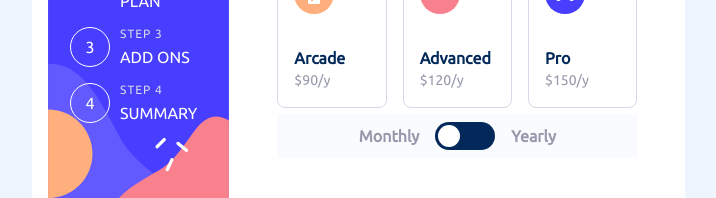
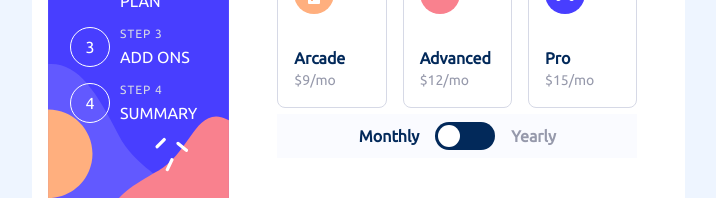
Before and after one commit to rus6600/multiform, a React (Vite) app: page / in a window 1280 px wide. Both pictures are taken after a click on the item "SELECT PLAN". Shown: the part 339-537 px from the top of the page, without its empty margins (288-1004 px from the left). Built offline with nearby package versions, Linux system fonts and the light colour scheme.

Commit message:
reset selected plan on time plan change

```diff
--- a/src/interfaces/componentsProps.ts
+++ b/src/interfaces/componentsProps.ts
@@ -38,7 +38,7 @@ export const timePlanEnum: Record<timePlan, timePlan> = {
 export type PlanDataType = {
   plan: plans;
   timePlan: timePlan;
-  price: string;
+  price: number;
 };
 
 export type addOns = 'online service' | 'larger storage' | 'customizable profile';
--- a/src/pages/PageSelectPlan.tsx
+++ b/src/pages/PageSelectPlan.tsx
@@ -36,6 +36,11 @@ export const PageSelectPlan: React.FC = () => {
     if (formState.planData?.timePlan && formState.addOnsData) {
       setAddOnsData({});
     }
+    if (formState.planData?.timePlan && formState.planData?.price) {
+      setPlanData({ ...val });
+      return;
+    }
+
     setPlanData({ ...formState.planData, ...val });
   };
   const handleClick = () => {
@@ -51,20 +56,24 @@ export const PageSelectPlan: React.FC = () => {
       {error && <AlertText>Please choose one of the following plans</AlertText>}
       <Cards>
         {plans.map((plan) => {
+          const isMonthTimePlan = formState.planData?.timePlan === timePlanEnum.monthly;
           return (
             <Card
               key={plan.name}
-              onClick={() => handleChange({ plan: plan.name })}
+              onClick={() =>
+                handleChange({
+                  plan: plan.name,
+                  price: isMonthTimePlan ? plan.monthly : plan.yearly,
+                })
+              }
               selected={formState.planData?.plan === plan.name}>
               <Logo src={plan.logo}></Logo>
               <CardText>
                 <CardTitle>{plan.name}</CardTitle>
                 <CardDescription>
-                  {formState.planData?.timePlan === timePlanEnum.monthly ? `$${plan.monthly}/mo` : `$${plan.yearly}/y`}
+                  {isMonthTimePlan ? `$${plan.monthly}/mo` : `$${plan.yearly}/y`}
                   <br />
-                  {formState.planData?.timePlan === timePlanEnum.yearly && (
-                    <AdditionalText>2 months free</AdditionalText>
-                  )}
+                  {!isMonthTimePlan && <AdditionalText>2 months free</AdditionalText>}
                 </CardDescription>
               </CardText>
             </Card>
--- a/src/pages/PageSummary.tsx
+++ b/src/pages/PageSummary.tsx
@@ -14,7 +14,7 @@ export const PageSummary: React.FC = () => {
   const clickHandler = () => {
     changePage(FormPageEnum.addOns);
   };
-  console.log(addOnsData);
+  console.log(planData);
   return (
     <PageLayout title="Finishing up" text="Double-check everything look OK before confirming">
       <Table>
--- a/src/provider/reducer.ts
+++ b/src/provider/reducer.ts
@@ -1,8 +1,9 @@
 import { FormActions } from './actions.ts';
-import { FilterActions, FormPageEnum, FormStateType } from '../interfaces';
+import { FilterActions, FormPageEnum, FormStateType, timePlanEnum } from '../interfaces';
 
 export const FormState: FormStateType = {
   activePage: FormPageEnum.yourInfo,
+  planData: { timePlan: timePlanEnum.monthly },
 };
 
 export const FormReducer = (FormState: FormStateType, action: FilterActions): FormStateType => {
```
